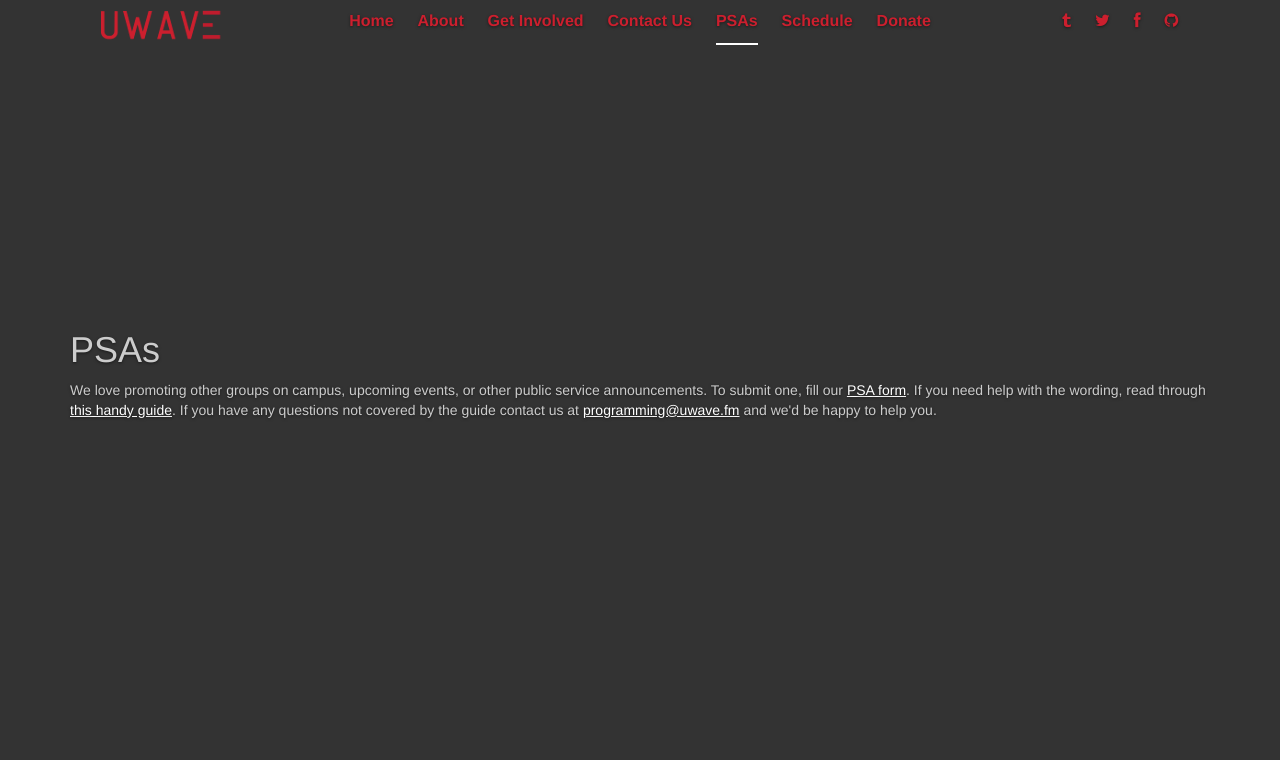
After one commit to UWave/uwave.fm, a PHP site: page /psa in a window 1280 px wide. The commit adds this page. Shown: the top 760 px of the page. Run offline with PHP 8.4, Linux system fonts and the light colour scheme; some libraries are stand-ins or nearby versions.

Commit message:
added some stuff about PSAs. Layout not perfect yet

```diff
--- a/head.php
+++ b/head.php
@@ -72,6 +72,7 @@ if(!isset($_GET['contentonly'])) { ?>
                                 <li class="navli about"><a href="/about" class="navlink">About</a></li>
                                 <li class="navli getinvolved"><a href="/getinvolved" class="navlink">Get Involved</a></li>
                                 <li class="navli contact"><a href="/contact" class="navlink">Contact Us</a></li>
+                                <li class="navli psa"><a href="/psa" class="navlink">PSAs</a></li>
                                 <li class="navli schedule"><a href="/schedule" class="navlink">Schedule</a></li>
                                 <li class="navli listen"><a href="/external" class="navlink">Listen</a></li>
                                 <li class="navli donate"><a href="/donate" class="navlink">Donate</a></li>
--- /dev/null
+++ b/psa.php
@@ -0,0 +1,15 @@
+<?php require('head.php'); ?>
+                <div class="content container">
+                    <h1>PSAs</h1>
+                    We love promoting other groups on campus, upcoming events, or other public service
+                    announcements. To submit one, fill our <a href="https://docs.google.com/forms/d/1TyoM_hc1y2yPptSztskFrygPI4r6URx21GSx-1tbYNs/viewform" target="_blank">PSA form</a>. If you need help with the wording, read through <a href="http://ctb.ku.edu/en/table-of-contents/participation/promoting-interest/public-service-announcements/main" target="_blank">this handy guide</a>. If you have any questions not covered by the guide contact us at <a href="mailto:programming@uwave.fm">programming@uwave.fm</a> and we'd be happy to help you.
+                </div>
+                <?php if(!isset($_GET['contentonly'])) {?>
+                </span>
+            </div>
+        </div>
+    </div>
+<?php require("foot.php"); ?>
+  </body>
+</html>
+<?php } ?>
```
